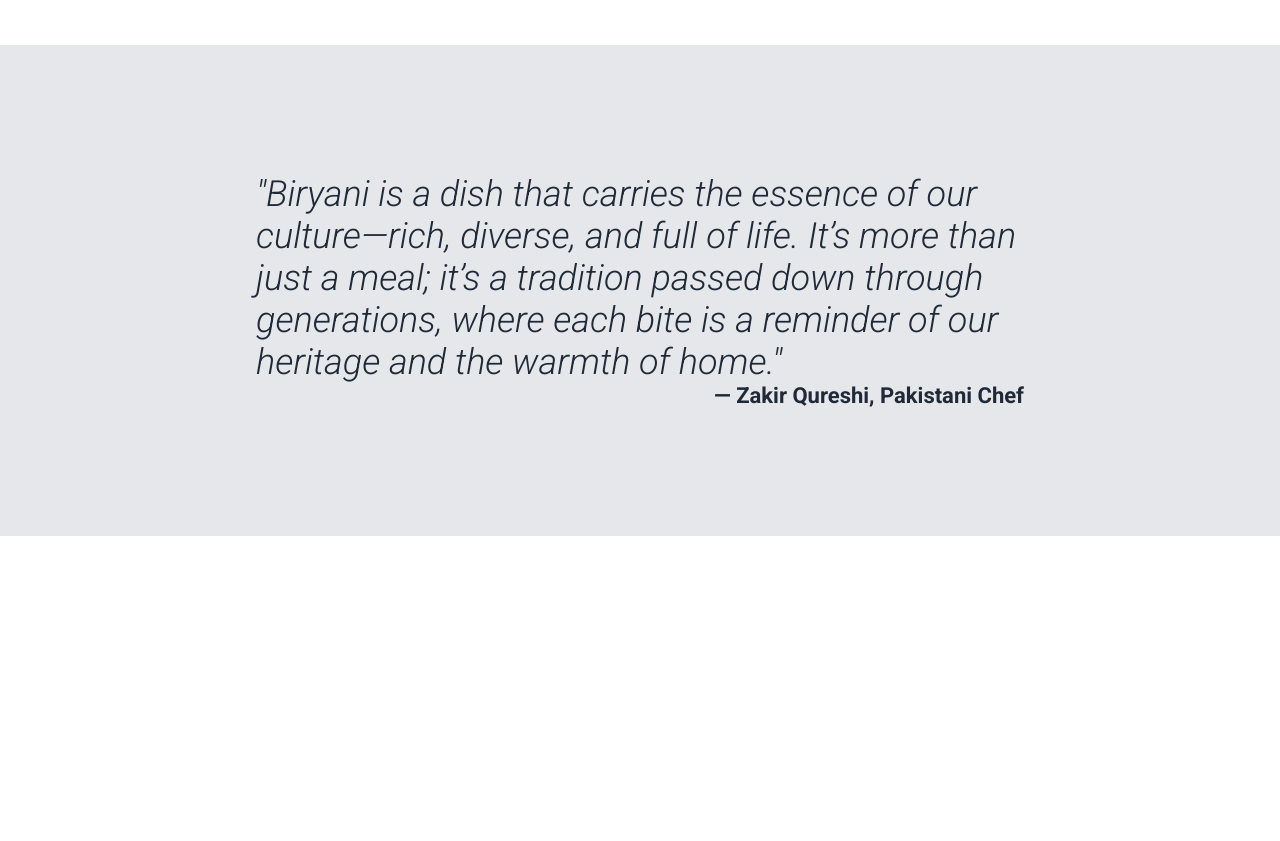
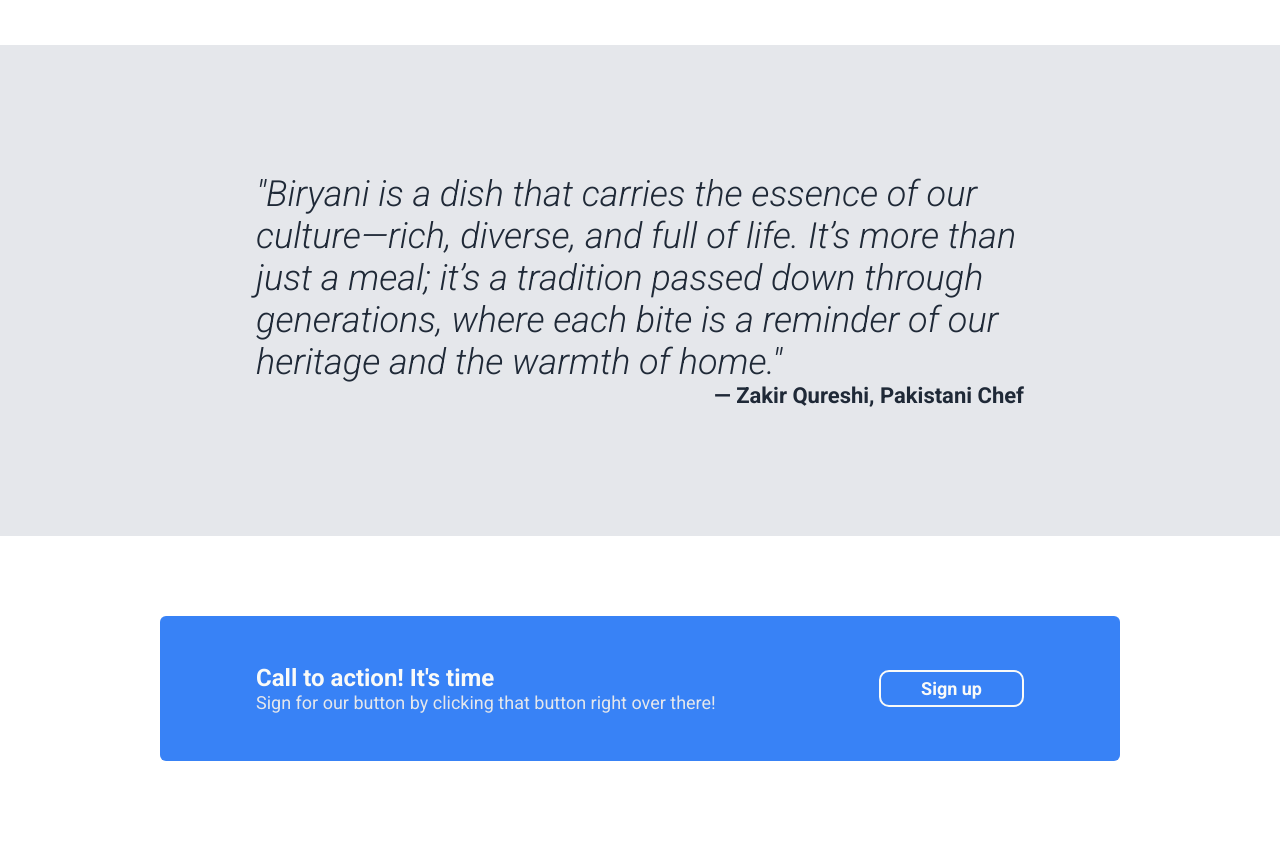
Before and after one commit to Owais-Sonija/odin-landing-page-desktop, a plain HTML site: page index.html in a window 1280 px wide. Shown: the part 922-1763 px from the top of the page. Before the commit the page ends 1458 px from the top, so only its background shows below. Drawn offline with Linux system fonts and the light colour scheme.

Commit message:
Added CTA Section.

```diff
--- a/index.html
+++ b/index.html
@@ -108,6 +108,22 @@
         <h5>— Zakir Qureshi, Pakistani Chef</h5>
       </section>
       <!-- Quote Area Ends Here -->
+
+      <!-- CTA Area Starts Here -->
+
+      <section class="cta_area">
+        <div class="cta_content">
+            <div class="cta_left">
+                <h5>Call to action! It's time</h5>
+                <p>Sign for our button by clicking that button right over there!</p>
+            </div>
+            <div class="cta_right">
+                <button>Sign up</button>
+            </div>
+        </div>
+      </section>
+
+      <!-- CTA Area Ends Here -->
     </main>
   </body>
 </html>
--- a/style.css
+++ b/style.css
@@ -127,3 +127,37 @@ nav .nav_right a {
     color: #1f2937;
     font-weight: 700;
 }
+
+.cta_area {
+    padding: 5rem 10rem;
+}
+
+.cta_area .cta_content{
+    padding: 3rem 6rem;
+    background-color: #3882f6;
+    border-radius: 6px;
+    display: flex;
+    align-items: center;
+    justify-content: space-between;
+    color: #f9faf8;
+}
+
+.cta_content h5 {
+    font-size: 24px;
+    font-weight: 700;
+}
+
+.cta_content p {
+    font-size: 18px;
+    color: #e5e7eb;
+}
+
+.cta_content button {
+    border: 2px solid #f9faf8;
+    font-size: 18px;
+    font-weight: 600;
+    color: #f9faf8;
+    background-color: #3882f6;
+    padding: 0.4rem 2.5rem;
+    border-radius: 10px;
+}
```
